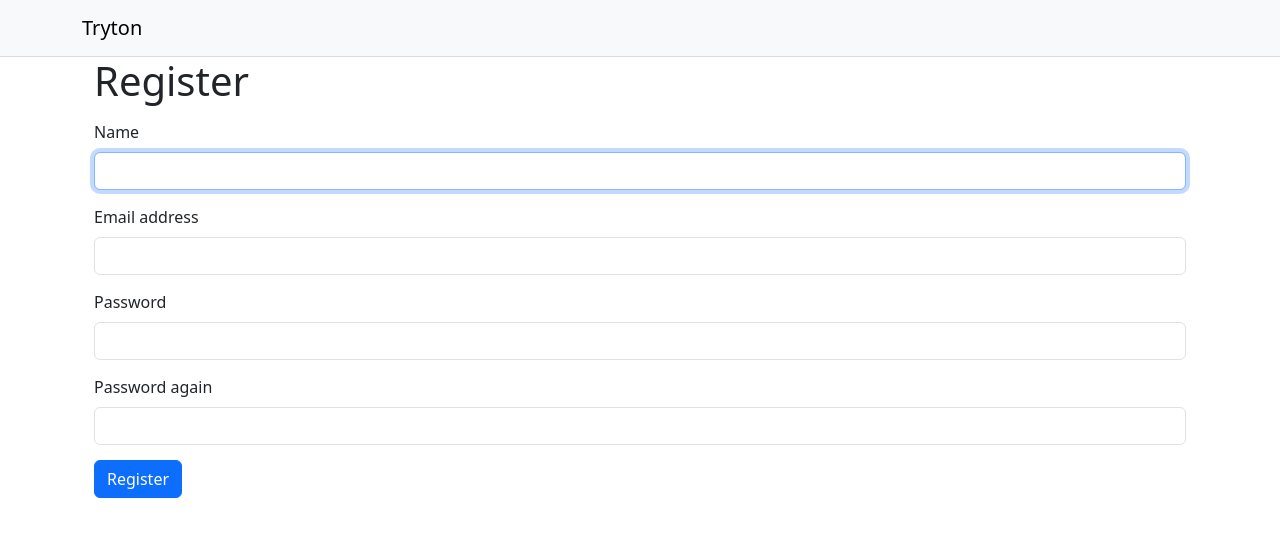
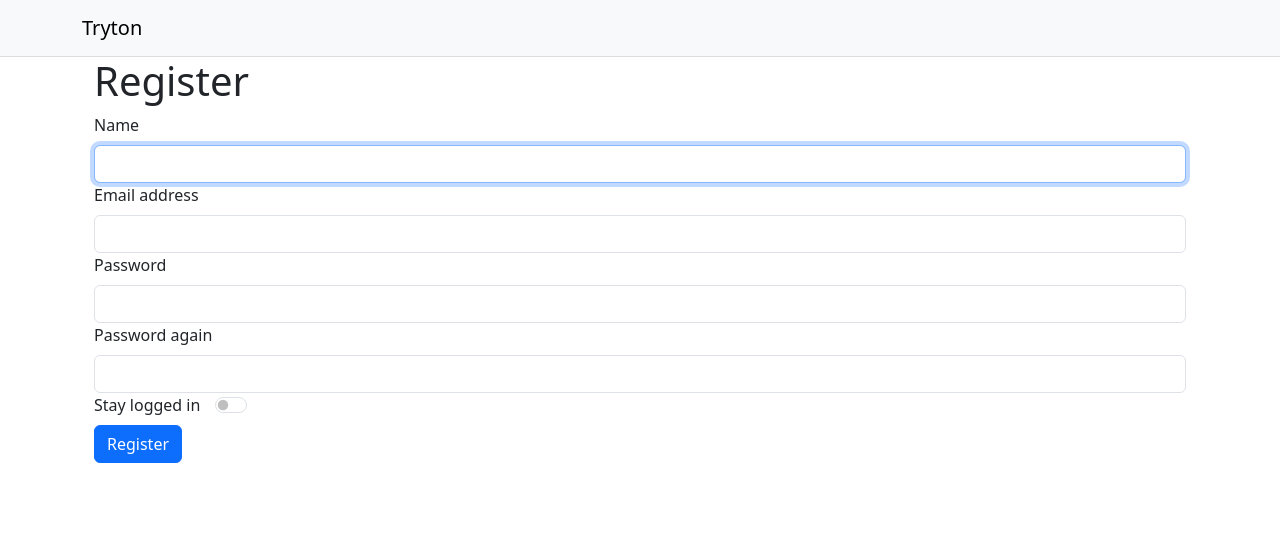
Before and after one commit to formateli/tryton_web_user_react, a React (Create React App) app in the folder frontend/: page /web-user-register in a window 1280 px wide. Shown: the top 536 px of the page. Built offline with nearby package versions, Linux system fonts and the light colour scheme; no server answers; the HTML template or start-up script is replaced by a standard one.

Commit message:
Stay logged in

```diff
--- a/frontend/src/components/InputField.js
+++ b/frontend/src/components/InputField.js
@@ -4,13 +4,24 @@ export default function InputField(
   { name, label, type, placeholder, error, fieldRef }
 ) {
   return (
-    <Form.Group controlId={name} className="InputField">
+    <Form.Group controlId={name} className="inputField">
       {label && <Form.Label>{label}</Form.Label>}
-      <Form.Control
-        type={type || 'text'}
-        placeholder={placeholder}
-        ref={fieldRef}
-      />
+
+      {type === 'checkbox' || type === 'switch' ?
+        <Form.Check
+          type={type}
+          placeholder={placeholder}
+          ref={fieldRef}
+	  inline="true"
+	  className="CheckField"
+	/> :
+        <Form.Control
+          type={type || 'text'}
+          placeholder={placeholder}
+          ref={fieldRef}
+	/>
+      }
+
       <Form.Text className="text-danger">{error}</Form.Text>
     </Form.Group>
   );
--- a/frontend/src/index.css
+++ b/frontend/src/index.css
@@ -10,3 +10,8 @@
   margin-top: 15px;
   margin-bottom: 15px;
 }
+
+.CheckField {
+  margin-left: 15px;
+  margin-right: 15px;
+}
--- a/frontend/src/pages/RegistrationPage.js
+++ b/frontend/src/pages/RegistrationPage.js
@@ -14,6 +14,7 @@ export default function RegistrationPage() {
   const [formErrors, setFormErrors] = useState({});
   const nameField = useRef();
   const emailField = useRef();
+  const stayField = useRef();
   const passwordField = useRef();
   const password2Field = useRef();
   const navigate = useNavigate();
@@ -29,6 +30,7 @@ export default function RegistrationPage() {
     event.preventDefault();
     const name = nameField.current.value;
     const username = emailField.current.value;
+    const stay = stayField.current.checked;
     const password = passwordField.current.value;
     const password2 = password2Field.current.value;
 
@@ -56,7 +58,8 @@ export default function RegistrationPage() {
     const data = await api.post(TRYTON_SERVER, TRYTON_DATABASE, '/web-user-register', {
       name: name,
       username: username,
-      password: password
+      password: password,
+      stay_logged_in: stay
     });
 
     setFormErrors({});
@@ -85,6 +88,9 @@ export default function RegistrationPage() {
         <InputField
           name="password2" label="Password again" type="password"
           error={formErrors.password2} fieldRef={password2Field} />
+        <InputField
+          name="stay" label="Stay logged in" type="switch"
+          error={formErrors.stay} fieldRef={stayField} />
         <Button variant="primary" type="submit">Register</Button>
       </Form>
     </Body>
```
